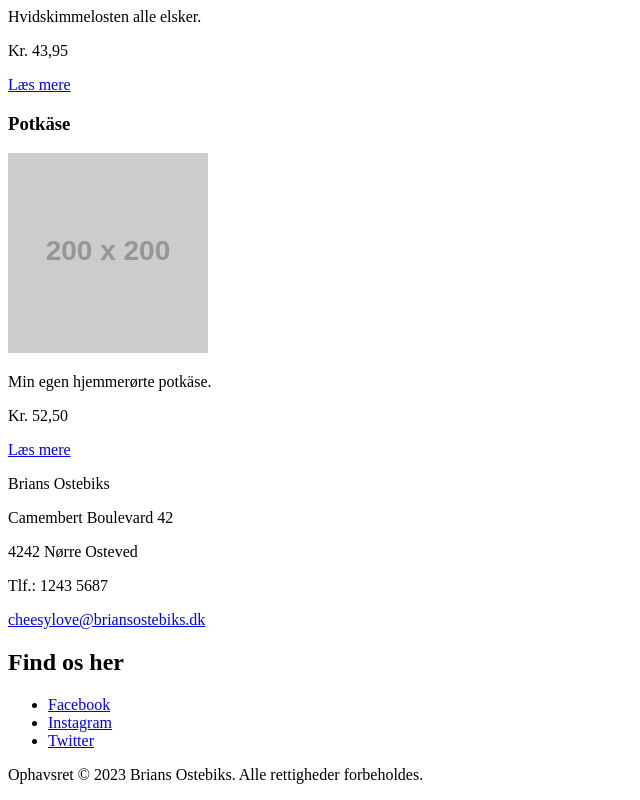
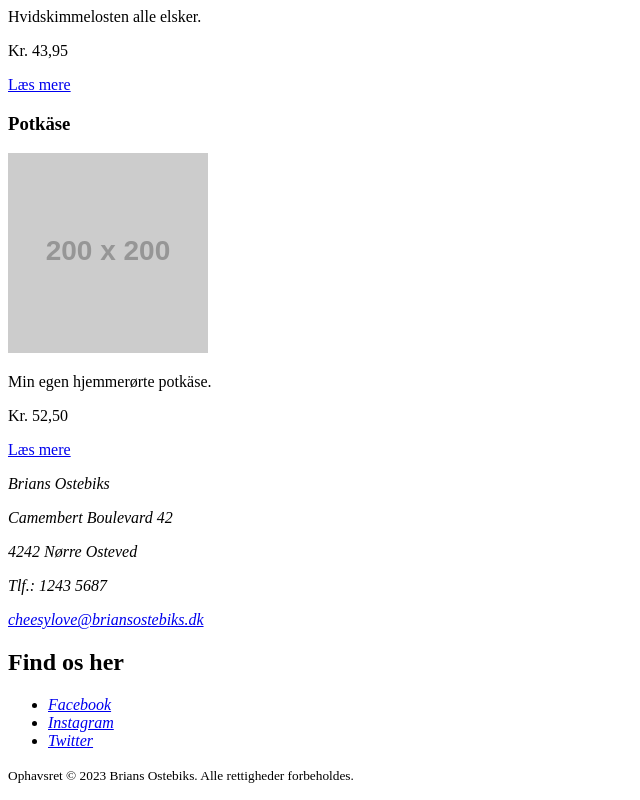
Before and after one commit to SabotajLearningCoding/html-bootcamp-3, a plain HTML site: page index.html in a window 1280 px wide. Shown: the part 897-1697 px from the top of the page, without its empty margins (0-640 px from the left). Drawn offline with Linux system fonts and the light colour scheme; placeholder pictures from the web are drawn by us.

Commit message:
Update - 12:25:00 - 23.08.2023

```diff
--- a/index.html
+++ b/index.html
@@ -13,7 +13,7 @@
         <nav>
             <ul>
                 <li><a href="#">Brians Ostebiks</a></li>
-                <li><button type="button" aria-label="Toggle Menu">Menu</button></li>
+                <li><button type="button" aria-label="Toggle_Menu">Menu</button></li>
                 <li><a href="#home">Forside</a></li>
                 <li><a href="#products">Produkter</a></li>
                 <li><a href="#history">Historie</a></li>
@@ -57,23 +57,25 @@
 
     <footer>
         <section id="contact">
-            <div>
+            <address>
                 <p>Brians Ostebiks</p>
                 <p>Camembert Boulevard 42</p>
                 <p>4242 Nørre Osteved</p>
                 <p>Tlf.: 1243 5687</p>
                 <p><a href="mailto:cheesylove@briansostebiks.dk">cheesylove@briansostebiks.dk</a></p>
-            </div>
+            </address>
             <div>
                 <h2>Find os her</h2>
-                <ul>
-                    <li><a href="#">Facebook</a></li>
-                    <li><a href="#">Instagram</a></li>
-                    <li><a href="#">Twitter</a></li>
-                </ul>
+                <address>
+                    <ul>
+                        <li><a href="#">Facebook</a></li>
+                        <li><a href="#">Instagram</a></li>
+                        <li><a href="#">Twitter</a></li>
+                    </ul>
+                </address>
             </div>
         </section>
-        <p>Ophavsret &copy; 2023 Brians Ostebiks. Alle rettigheder forbeholdes.</p>
+        <small>Ophavsret &copy; 2023 Brians Ostebiks. Alle rettigheder forbeholdes.</small>
     </footer>
 </body>
 
```
